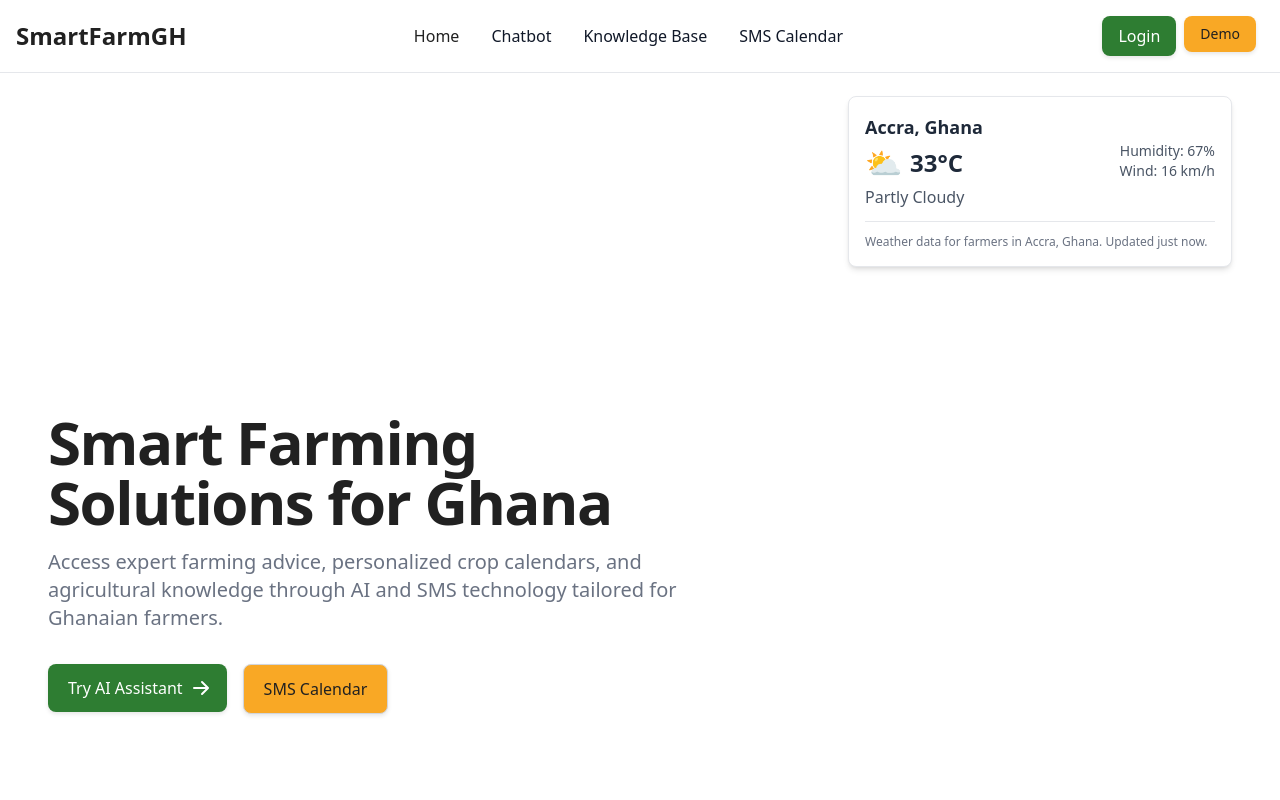
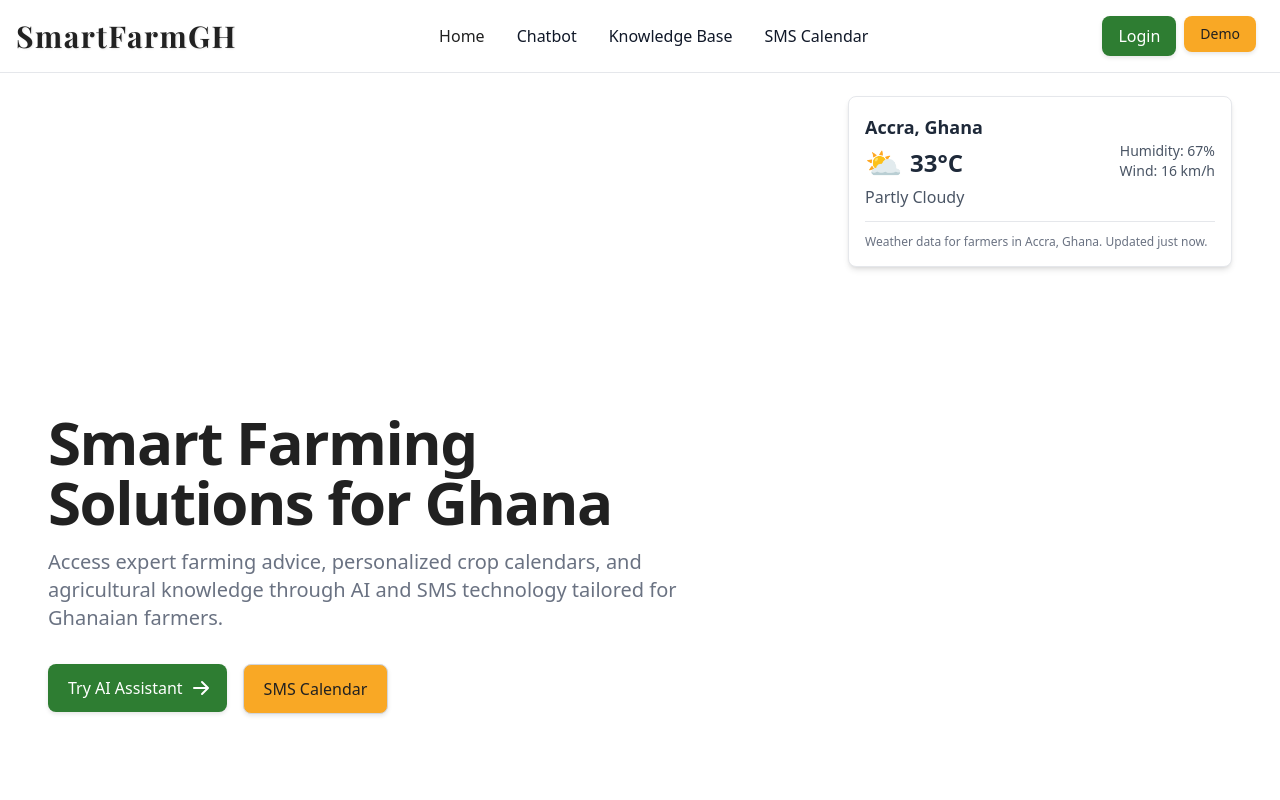
Before and after one commit to charwayyyyyy/smart-farm, a Next.js app in the folder frontend/: page / in a window 1280 px wide. Shown: the top 800 px of the page. Built offline with nearby package versions, Linux system fonts and the light colour scheme.

Commit message:
feat(navbar): add logo to navbar

```diff
--- /dev/null
+++ b/frontend/src/components/Logo.tsx
@@ -0,0 +1,87 @@
+'use client';
+
+import Link from 'next/link';
+import { useEffect, useState } from 'react';
+
+interface LogoProps {
+  className?: string;
+}
+
+const Logo = ({ className = '' }: LogoProps) => {
+  const [isMobile, setIsMobile] = useState(false);
+
+  useEffect(() => {
+    const checkIfMobile = () => {
+      setIsMobile(window.innerWidth < 640);
+    };
+
+    checkIfMobile();
+    window.addEventListener('resize', checkIfMobile);
+
+    return () => {
+      window.removeEventListener('resize', checkIfMobile);
+    };
+  }, []);
+  return (
+    <Link href="/" className={`flex items-center group ${className}`}>
+      <div className={`self-center whitespace-nowrap transition-all duration-300 font-heading tracking-wide ${isMobile ? 'text-2xl' : 'text-3xl'}`}>
+        {isMobile ? (
+          // Mobile version - more compact
+          <>
+            <span
+              className="text-accent font-bold"
+              style={{
+                letterSpacing: '0.03em',
+                textShadow: '1px 1px 2px rgba(0,0,0,0.1)'
+              }}
+            >
+              SF
+            </span>
+            <span
+              className="text-secondary font-bold"
+              style={{
+                letterSpacing: '0.03em',
+                textShadow: '1px 1px 2px rgba(0,0,0,0.1)'
+              }}
+            >
+              GH
+            </span>
+          </>
+        ) : (
+          // Desktop version - full logo
+          <>
+            <span
+              className="text-accent font-bold"
+              style={{
+                letterSpacing: '0.05em',
+                textShadow: '1px 1px 2px rgba(0,0,0,0.1)'
+              }}
+            >
+              Smart
+            </span>
+            <span
+              className="text-primary font-bold"
+              style={{
+                letterSpacing: '0.05em',
+                textShadow: '1px 1px 2px rgba(0,0,0,0.1)'
+              }}
+            >
+              Farm
+            </span>
+            <span
+              className="text-secondary font-bold"
+              style={{
+                letterSpacing: '0.05em',
+                textShadow: '1px 1px 2px rgba(0,0,0,0.1)'
+              }}
+            >
+              GH
+            </span>
+          </>
+        )}
+      </div>
+    </Link>
+  );
+};
+
+export default Logo;
--- a/frontend/src/components/Navbar.tsx
+++ b/frontend/src/components/Navbar.tsx
@@ -3,6 +3,7 @@
 import { useState, useEffect } from 'react';
 import Link from 'next/link';
 import { FaBars, FaTimes } from 'react-icons/fa';
+import Logo from './Logo';
 
 const Navbar = () => {
   const [isMenuOpen, setIsMenuOpen] = useState(false);
@@ -20,13 +21,7 @@ const Navbar = () => {
   return (
     <nav className={`bg-white dark:bg-gray-900 fixed w-full z-20 top-0 left-0 border-b border-gray-200 dark:border-gray-600 transition-all duration-300 ${scrolled ? 'shadow-md' : ''}`}>
       <div className="max-w-screen-xl flex flex-wrap items-center justify-between mx-auto p-4">
-        <Link href="/" className="flex items-center group">
-          <span className="self-center text-2xl font-bold whitespace-nowrap transition-all duration-300 group-hover:text-accent">
-            <span className="text-accent">Smart</span>
-            <span className="text-primary">Farm</span>
-            <span className="text-secondary">GH</span>
-          </span>
-        </Link>
+        <Logo />
         <div className="flex md:order-2 space-x-2">
           <Link href="/login">
             <button type="button" className="btn-primary py-2 px-4 rounded-lg mr-3 md:mr-0 hover:scale-105 transition-transform duration-300 shadow-sm hover:shadow-md">
```
